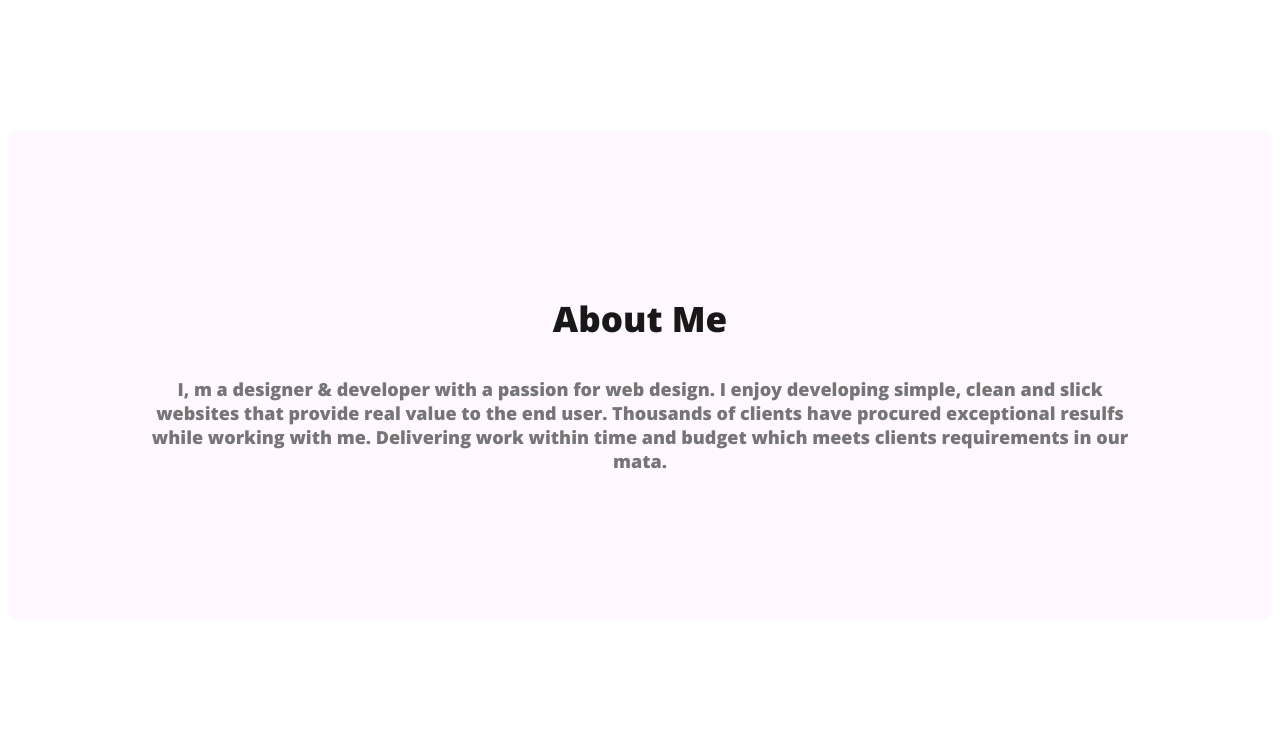
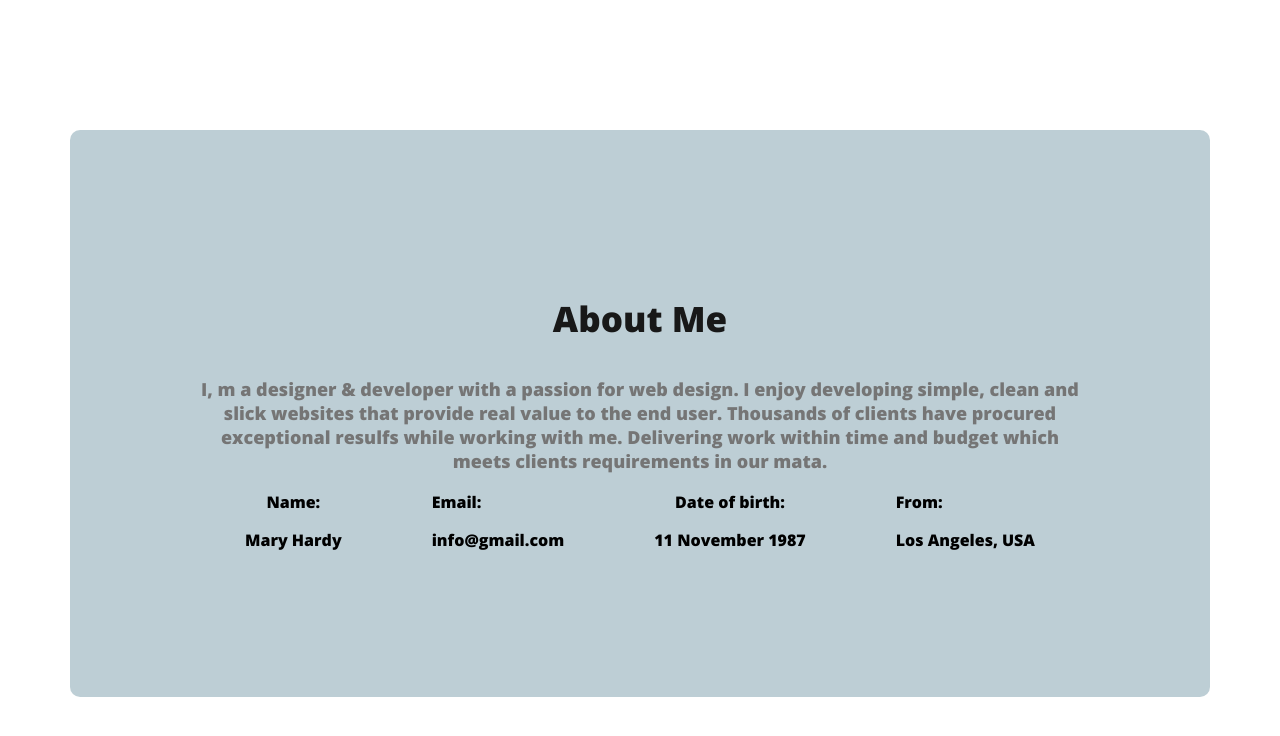
Before and after one commit to mdnurnoby/webdevoloper-portfolio, a plain HTML site: page index.html in a window 1280 px wide. Shown: the part 768-1504 px from the top of the page. Drawn offline with nearby package versions, Linux system fonts and the light colour scheme.

Commit message:
added about information

```diff
--- a/index.html
+++ b/index.html
@@ -34,6 +34,25 @@
       <section class="about">
         <h3 class="section-title">About Me</h3>
         <p class="section-description">I, m a designer & developer with a passion for web design. I enjoy developing simple, clean and slick websites that provide real value to the end user. Thousands of clients have procured exceptional resulfs while working with me. Delivering work within time and budget which meets clients requirements in our mata.</p>
+
+        <div class="about-info-cinteiner">
+            <div class="about-info">
+                <div class="info-title">Name:</div>
+                <p class="info-description">Mary Hardy</p>
+            </div>
+            <div class="about-inf">
+                <div class="info-title">Email: </div>
+                <p class="info-description">info@gmail.com</p>
+            </div>
+            <div class="about-info">
+                <div class="info-title">Date of birth:</div>
+                <p class="info-description">11 November 1987</p>
+            </div>
+            <div class="about-inf">
+                <div class="info-title">From:</div>
+                <p class="info-description">Los Angeles, USA</p>
+            </div>
+        </div>
       </section>
     </main>
     <footer>
--- a/styles/portfolio.css
+++ b/styles/portfolio.css
@@ -78,11 +78,21 @@ nav a {
   margin-top: 5px;
 }
 /* main section styles */
-
+main{
+  max-width: 1140px;
+  margin: 0 auto;
+}
 /* about section styles */
 .about {
   padding: 130px;
   border-radius: 10px;
-  background: #fff8fe;
+  background: #0e4b6445;
   margin: 130px 0;
 }
+.about-info-cinteiner{
+  display: flex;
+  justify-content: space-around;
+}
+.about-info{
+  text-align: center;
+}
```
